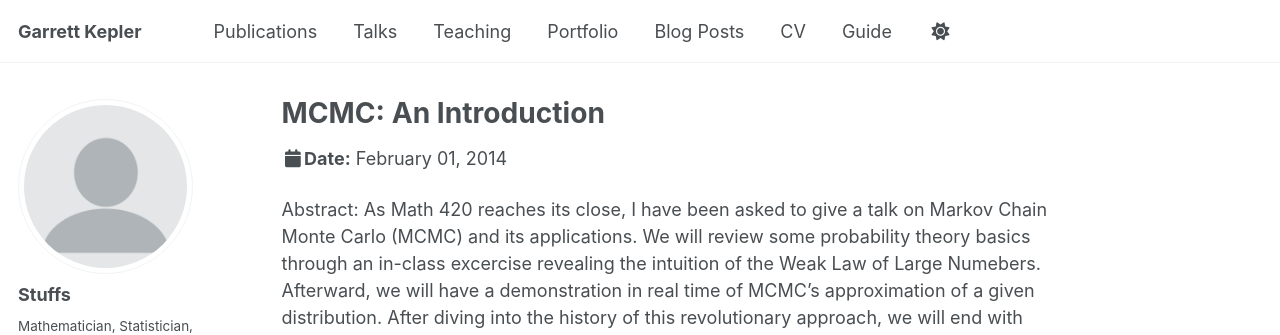
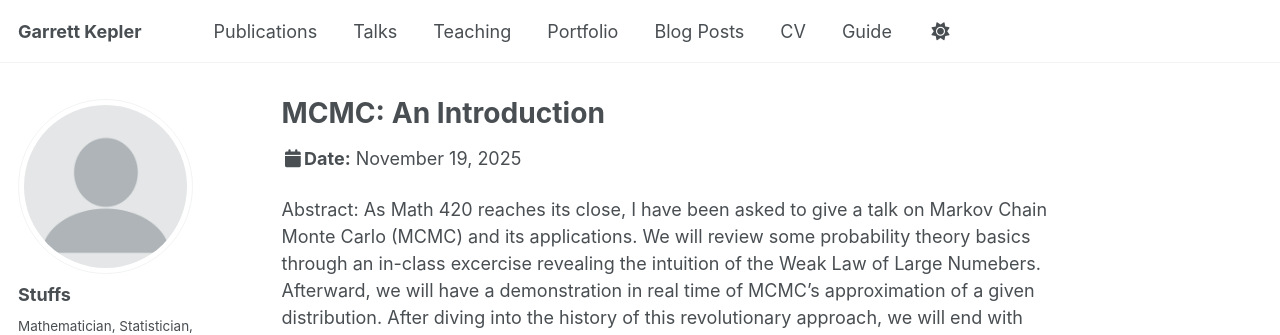
Before and after one commit to garrett-kepler/garrett-kepler.github.io, a Jekyll site: the page built from _talks/2025.11.19.M420.md, in a window 1280 px wide and 1096 px high. Shown: the top 335 px of the window. Built offline with Jekyll 4.4.1, drawn with Linux system fonts in a browser that asks for light colours; some web fonts are replaced; a script that is not in the unit is left out.

Commit message:
Update 2025.11.19.M420.md

```diff
--- a/_talks/2025.11.19.M420.md
+++ b/_talks/2025.11.19.M420.md
@@ -4,7 +4,7 @@ collection: talks
 type: "Guest Lecture"
 permalink: /talks/2014-02-01-talk-2
 venue: "Advanced Linear Algebra"
-date: 2014-02-01
+date: 2025-11-19
 location: "Pullman, WA"
 ---
 
```
